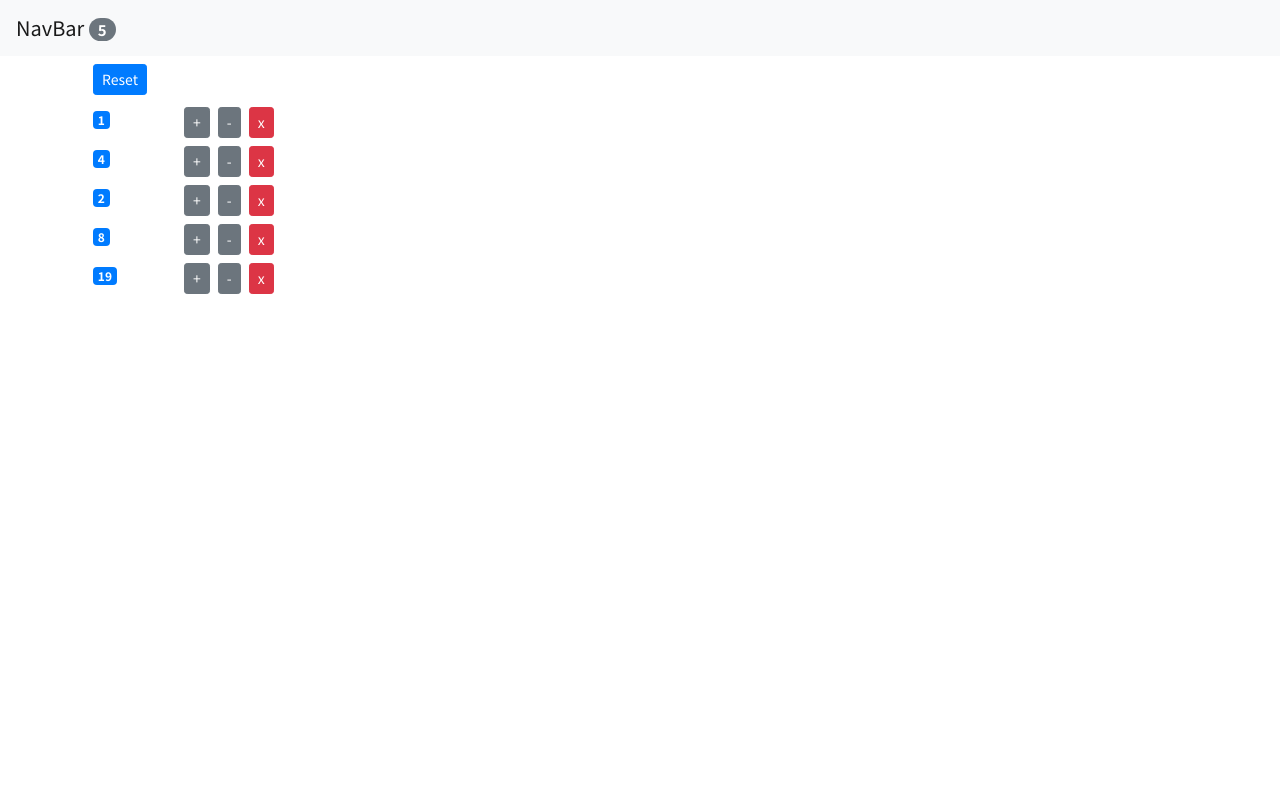
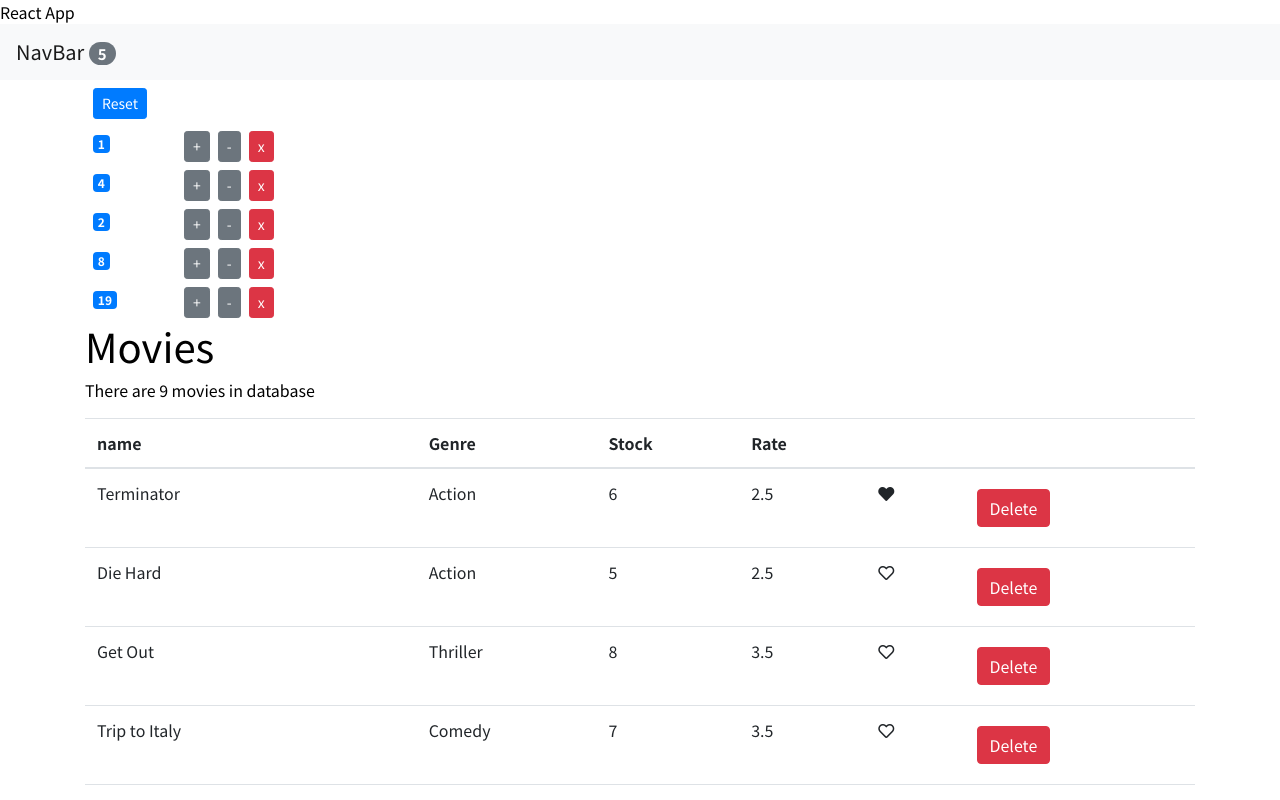
Before and after one commit to Ahwar/React-Full-Tutorial-by-Mosh-Hamedani, a React (Create React App) app: page / in a window 1280 px wide. Shown: the top 800 px of the page. Built offline with nearby package versions, Linux system fonts and the light colour scheme.

Commit message:
63--- Solution--- Like Component

```diff
--- a/package.json
+++ b/package.json
@@ -28,5 +28,8 @@
       "last 1 firefox version",
       "last 1 safari version"
     ]
+  },
+  "devDependencies": {
+    "@fortawesome/fontawesome-free": "^5.9.0"
   }
 }
--- a/public/index.html
+++ b/public/index.html
@@ -14,6 +14,8 @@
       user's mobile device or desktop. See https://developers.google.com/web/fundamentals/web-app-manifest/
     -->
     <link rel="manifest" href="%PUBLIC_URL%/manifest.json" />
+    <link rel="stylesheet"
+    href="./../node_modules/@fortawesome/fontawesome-free/css/fontawesome.min.css"
     <!--
       Notice the use of %PUBLIC_URL% in the tags above.
       It will be replaced with the URL of the `public` folder during the build.
--- a/src/App.js
+++ b/src/App.js
@@ -1,6 +1,7 @@
 import React, { Component } from "react";
 import Counters from "./components/counters";
 import NavBar from "./components/navBar";
+import Movies from "./components/movies";
 class App extends Component {
   constructor(props) {
     super(props);
@@ -41,6 +42,7 @@ class App extends Component {
             onDecrement={this.handleDecrement}
             onReset={this.resetValues}
           />
+          <Movies />
         </main>
       </React.Fragment>
     );
--- /dev/null
+++ b/src/components/extras/Like.jsx
@@ -0,0 +1,19 @@
+import React, { Component } from "react";
+
+class Like extends Component {
+  render() {
+    return (
+      <i
+        onClick={this.props.onClicked}
+        className={this.changeClass()}
+        style={{ cursor: "pointer" }}
+      />
+    );
+  }
+  changeClass() {
+    let iconName = "fa-heart";
+    return this.props.liked === true ? "fas " + iconName : "far " + iconName;
+  }
+}
+
+export default Like;
--- a/src/components/movies.jsx
+++ b/src/components/movies.jsx
@@ -1,4 +1,5 @@
 import React, { Component } from "react";
+import Like from "./extras/Like";
 import { getMovies } from "../services/fakeMovieService"; // importing data of movies
 
 class Movies extends Component {
@@ -30,6 +31,8 @@ class Movies extends Component {
               <th>Genre</th>
               <th>Stock</th>
               <th>Rate</th>
+              <th />
+              <th />
             </tr>
           </thead>
           {/* table body */}
@@ -45,8 +48,11 @@ class Movies extends Component {
       <tr key={movie._id}>
         <td>{movie.title}</td>
         <td>{movie.genre.name}</td>
+        <td>{movie.numberInStock}</td>
         <td>{movie.dailyRentalRate}</td>
-        <td>{movie.numberInStock}</td>
+        <td>
+          <Like liked={movie.liked} onClicked={() => this.handleLike(movie)} />
+        </td>
         <td>
           <button
             onClick={() => this.handleMovieDelete(movie._id)}
@@ -58,6 +64,12 @@ class Movies extends Component {
       </tr>
     ));
   }
+  handleLike(movieObj) {
+    let mvs = [...this.state.movies];
+    let idx = mvs.indexOf(movieObj);
+    mvs[idx].liked = !mvs[idx].liked;
+    this.setState({ movies: mvs });
+  }
   handleMovieDelete(movieId) {
     let filteredMovies = this.state.movies.filter(
       // return all the movies array except that movie whoes id is passed to handleMovieDelete method
--- a/src/index.js
+++ b/src/index.js
@@ -1,6 +1,7 @@
 import React from "react";
 import ReactDOM from "react-dom";
 import "bootstrap/dist/css/bootstrap.css";
+import "@fortawesome/fontawesome-free/css/all.css";
 
 import App from "./App";
 // import Movies from "./components/movies";
```
Also changed, not shown: Documentation.txt, 1 other file (tests, documents, lock files or other folders).
